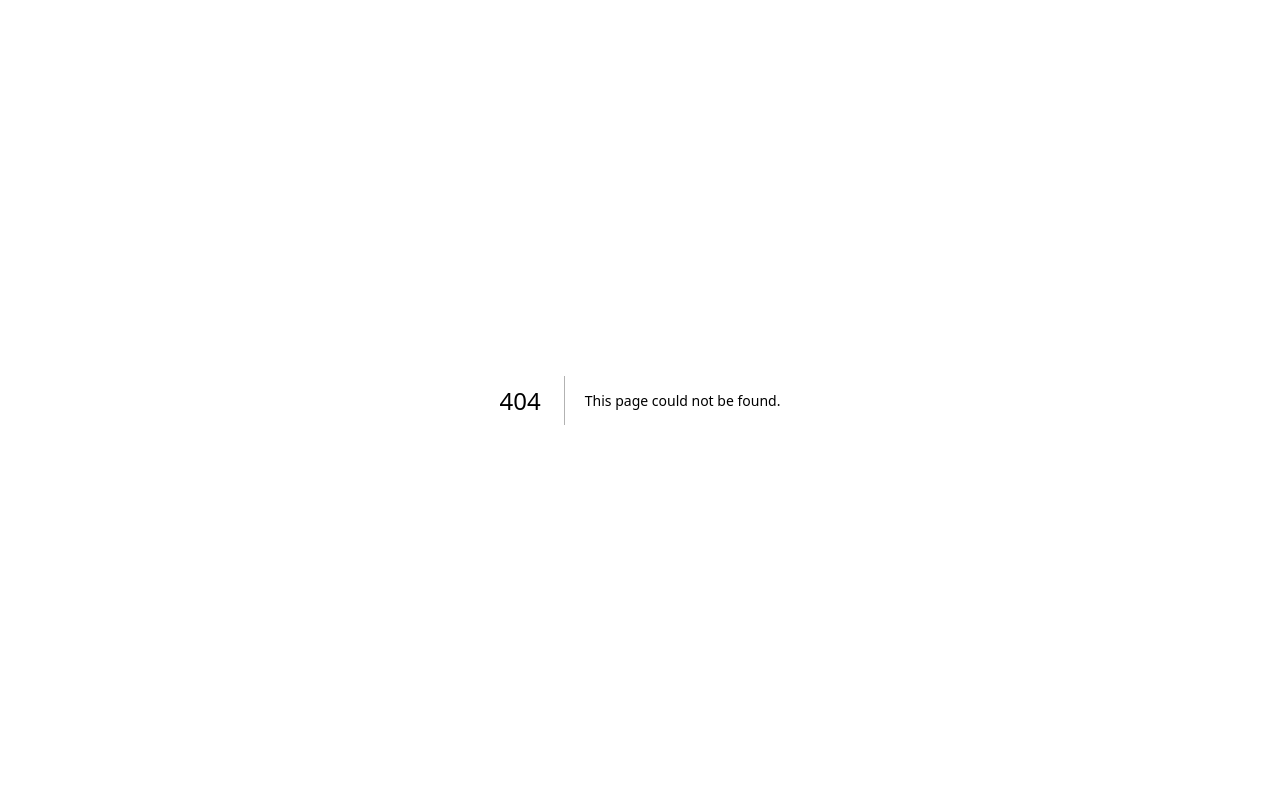
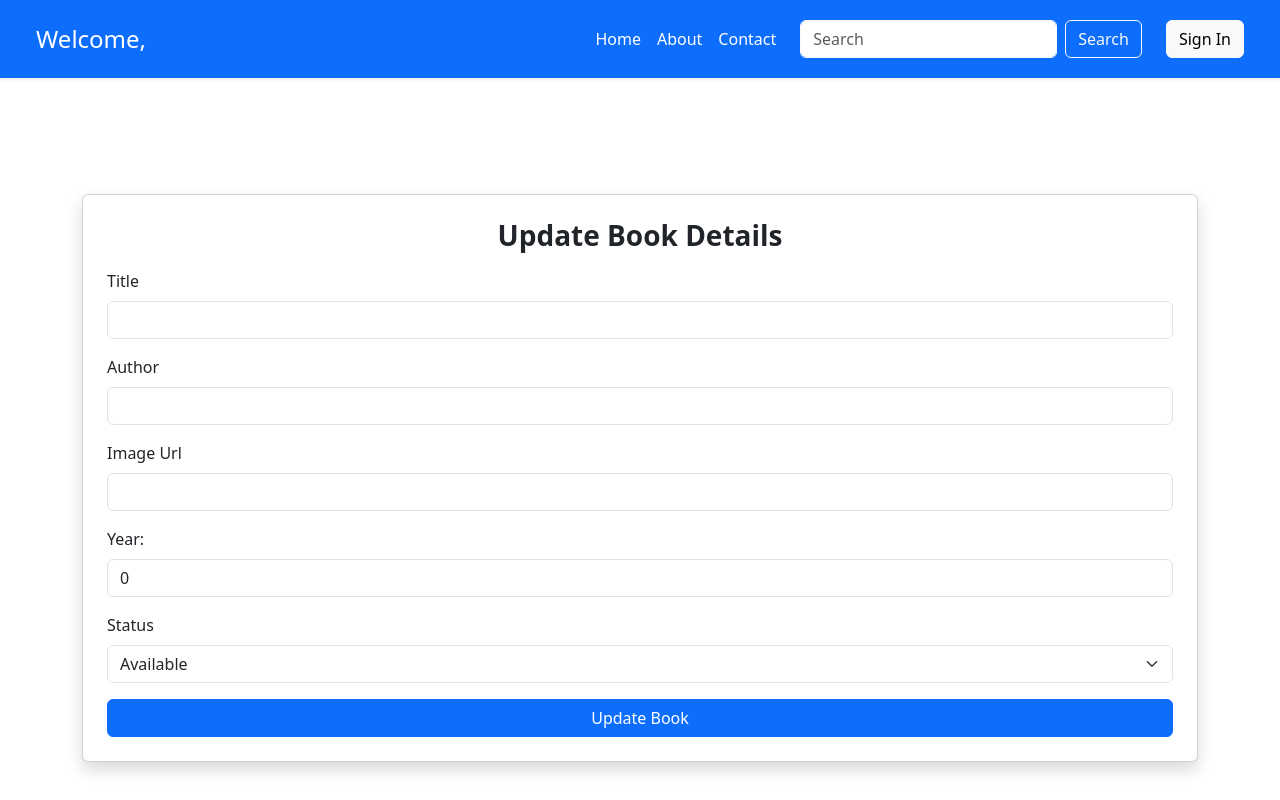
Before and after one commit to rajib010/library-system-next, a Next.js app: page /dashboard/update/1 in a window 1280 px wide. Before the commit this address had no page. Shown: the top 800 px of the page. Built offline with nearby package versions, Linux system fonts and the light colour scheme; no server answers; the database is empty.

Commit message:
updating book feature

```diff
--- /dev/null
+++ b/src/app/(app)/dashboard/update/[isbn]/page.tsx
@@ -0,0 +1,158 @@
+"use client";
+
+import React, { useState, useEffect } from "react";
+import { useParams } from "next/navigation";
+import axios from "axios";
+import { Books } from "@/components/BookCard";
+import { useRouter } from "next/navigation";
+import { zodResolver } from "@hookform/resolvers/zod";
+import * as z from "zod";
+import { bookSchema } from "@/schemas/bookSchema";
+import { useForm } from "react-hook-form";
+
+function UpdatePage() {
+  const { isbn } = useParams();
+  const [isLoading, setIsLoading] = useState(false);
+  const [bookData, setBookData] = useState<Books | null>(null);
+  const router = useRouter();
+
+  const form = useForm<z.infer<typeof bookSchema>>({
+    resolver: zodResolver(bookSchema),
+    defaultValues: {
+      title: "",
+      author: "",
+      image: "",
+      status: "available",
+      year: 0,
+    },
+  });
+
+  const getData = async () => {
+    if (!isbn) return;
+    setIsLoading(true);
+    try {
+      const res = await axios.get(`/api/books/book/${isbn}`);
+      if (res.status !== 200)
+        throw new Error("Error in fetching book information");
+      setBookData(res.data.book[0]);
+      // Update the form with the fetched book data
+      form.setValue("title", res.data.book[0].title);
+      form.setValue("author", res.data.book[0].author);
+      form.setValue("year", res.data.book[0].year);
+      form.setValue("image", res.data.book[0].image);
+      form.setValue("status", res.data.book[0].status);
+    } catch (error) {
+      console.log("Error in getting book information", error);
+    } finally {
+      setIsLoading(false);
+    }
+  };
+
+  useEffect(() => {
+    if (isbn) {
+      getData();
+    }
+  }, [isbn]);
+
+  const onSubmit = async (data: z.infer<typeof bookSchema>) => {
+    if (!isbn) return;
+    setIsLoading(true);
+    console.log("submitting form.....");
+
+    try {
+      const res = await axios.put(`/api/books/update-book/${isbn}`, data, {
+        headers: {
+          "Content-Type": "application/json",
+        },
+      });
+      if (res.status !== 200)
+        throw new Error("Error in updating book information");
+      alert("Book information updated successfully");
+      router.push("/dashboard");
+    } catch (error) {
+      console.log("Error in updating book information", error);
+    } finally {
+      setIsLoading(false);
+    }
+  };
+
+  return (
+    <div className="container d-flex justify-content-center align-items-center vh-100">
+      <div className="card shadow p-4 w-100 form-container">
+        <div className="text-center">
+          <h1 className="h3 mb-3 fw-bold">Update Book Details</h1>
+        </div>
+        <form onSubmit={form.handleSubmit(onSubmit)}>
+          <div className="mb-3">
+            <label className="form-label">Title</label>
+            <input
+              type="text"
+              className="form-control"
+              {...form.register("title")}
+            />
+            <div className="text-danger">
+              {form.formState.errors.title?.message}
+            </div>
+          </div>
+
+          <div className="mb-3">
+            <label className="form-label">Author</label>
+            <input
+              type="text"
+              className="form-control"
+              {...form.register("author")}
+            />
+            <div className="text-danger">
+              {form.formState.errors.author?.message}
+            </div>
+          </div>
+
+          <div className="mb-3">
+            <label className="form-label">Image Url</label>
+            <input
+              type="text"
+              className="form-control"
+              {...form.register("image")}
+            />
+            <div className="text-danger">
+              {form.formState.errors.image?.message}
+            </div>
+          </div>
+
+          <div className="mb-3">
+            <label className="form-label">Year: </label>
+            <input
+              type="text"
+              className="form-control"
+              {...form.register("year")}
+            />
+            <div className="text-danger">
+              {form.formState.errors.year?.message}
+            </div>
+          </div>
+
+          {/* Dropdown for status */}
+          <div className="mb-3">
+            <label className="form-label">Status</label>
+            <select className="form-select" {...form.register("status")}>
+              <option value="available">Available</option>
+              <option value="unavailable">Unavailable</option>
+            </select>
+          </div>
+
+          <div className="d-grid">
+            <button
+              type="submit"
+              className="btn btn-primary"
+              disabled={isLoading}
+            >
+              Update Book
+            </button>
+          </div>
+        </form>
+      </div>
+    </div>
+  );
+}
+
+export default UpdatePage;
--- a/src/app/api/books/update-book/[isbn]/route.ts
+++ b/src/app/api/books/update-book/[isbn]/route.ts
@@ -10,6 +10,8 @@ export async function PUT(
   { params }: { params: { isbn: string } }
 ) {
   const { isbn } = await params;
+  console.log("update route hit");
+
 
   const session = await getServerSession(authOptions);
   const user: User = session?.user as User;
--- a/src/components/BookCard.tsx
+++ b/src/components/BookCard.tsx
@@ -1,7 +1,7 @@
 import Image from "next/image";
 import Link from "next/link";
 
-interface Books {
+export interface Books {
   ISBN: string;
   title: string;
   author: string;
@@ -15,9 +15,6 @@ interface BookCardProps {
 }
 
 export default function BookCard({ book }: BookCardProps) {
-
-
-
 
   return (
     <Link href={`/book/${book.ISBN}`} passHref>
--- a/src/schemas/bookSchema.ts
+++ b/src/schemas/bookSchema.ts
@@ -1,7 +1,11 @@
 import { z } from "zod";
 
 export const bookSchema = z.object({
-  ISBN: z.string().min(4, "Minimum 4 characters required"),
+  ISBN: z
+    .string()
+    .regex(/^\d{4,10}$/, "ISBN must be between 4 to 10 digits")
+    .min(4, "Minimum 4 characters required")
+    .max(10, "Maximum 10 characters allowed"),
 
   title: z.string().min(4, "Minimum 4 characters required"),
 
@@ -11,7 +15,9 @@ export const bookSchema = z.object({
 
   image: z
     .string()
-    .min(5, "Invalid image URL"),
+    .min(5, "Invalid image URL")
+    .regex(/^(https?:\/\/)/, "Image URL must start with http or https")
+    .regex(/\.(jpg|jpeg|png|gif|bmp|webp)$/i, "Invalid image format"),
 
   status: z.enum(["available", "unavailable"]),
 });
```
Also changed, not shown: src/app/(app)/dashboard/page.tsx (+6 -14 lines).
